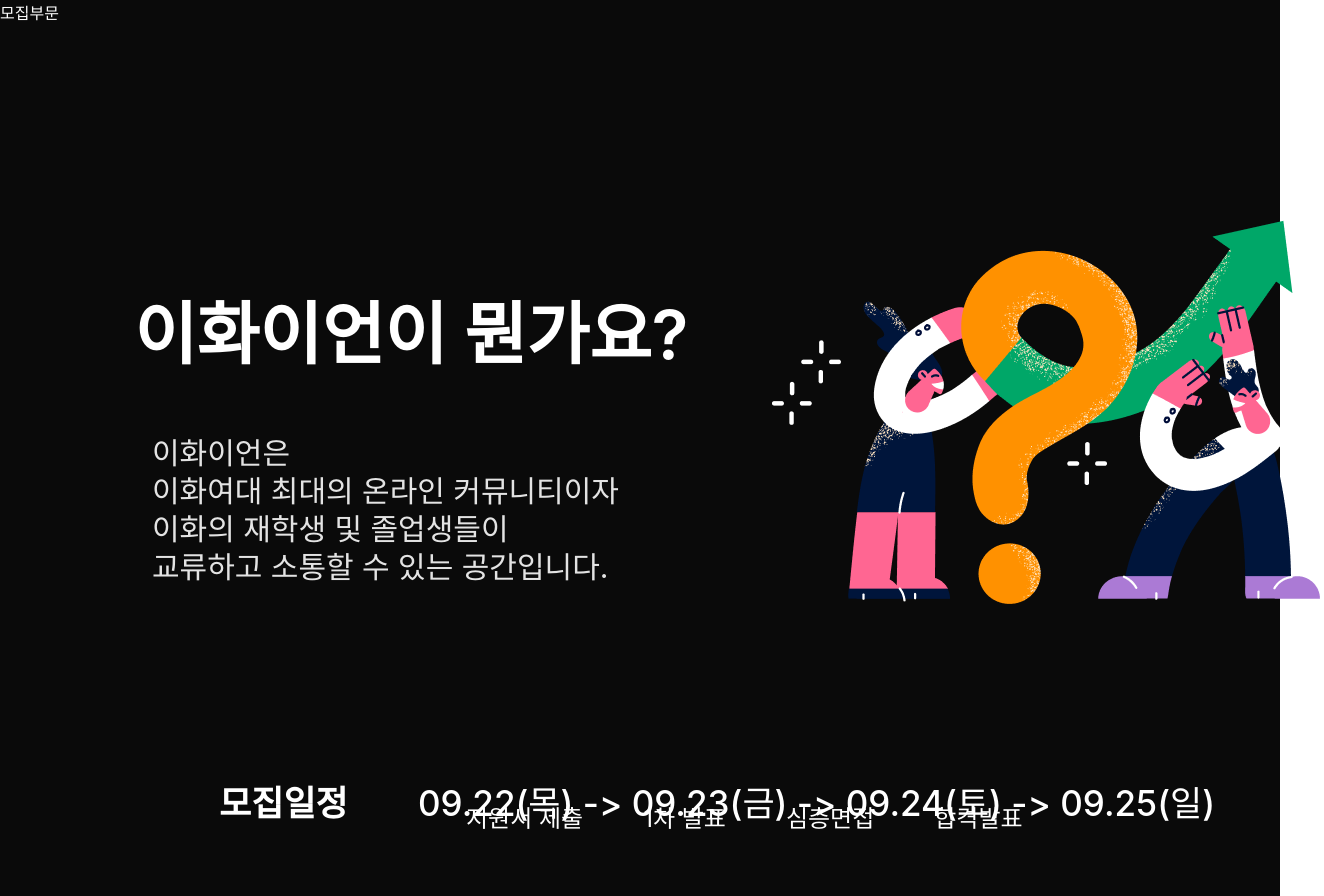
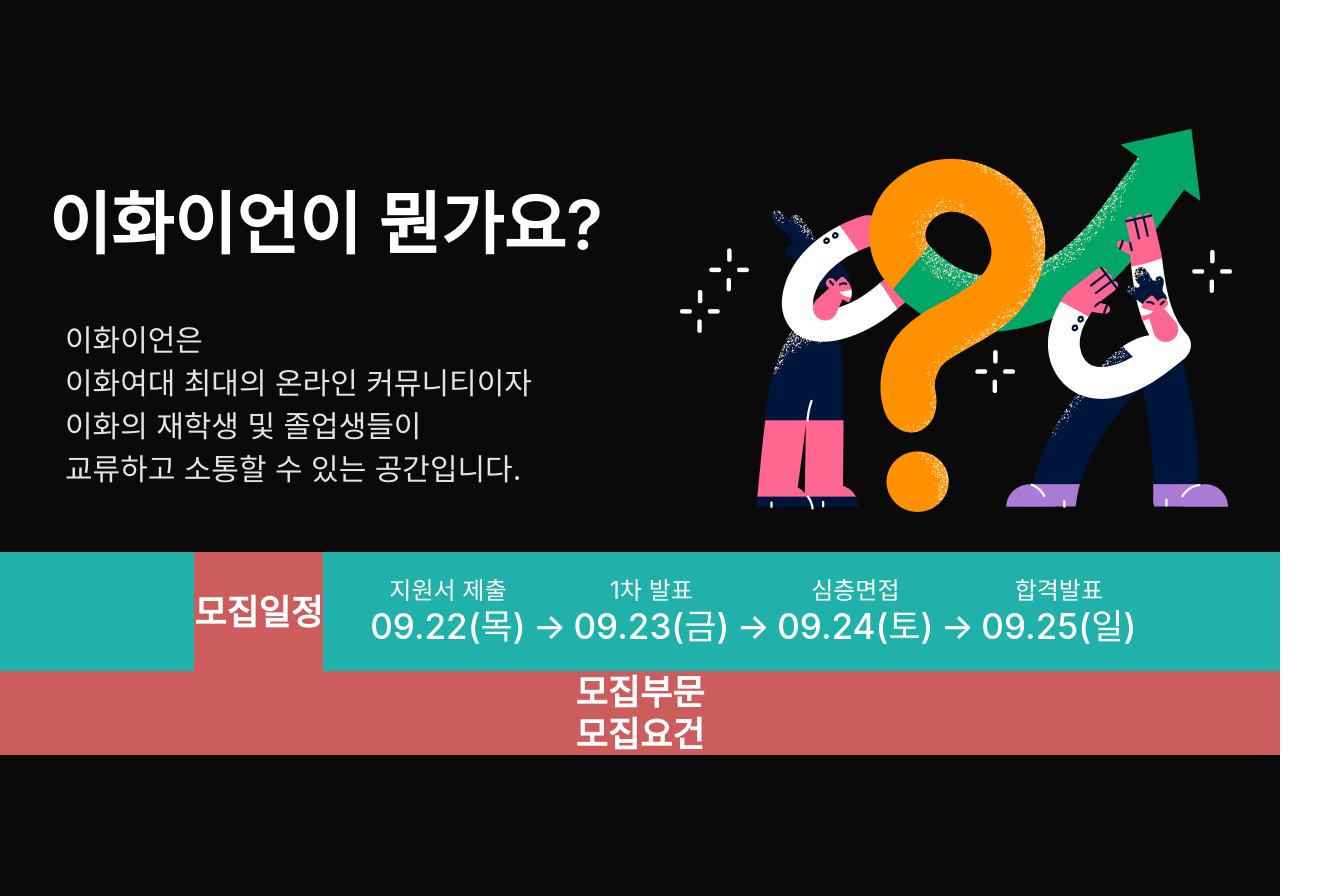
Before and after one commit to hyeinNa/recruiting_2023, a React (Create React App) app in the folder client/: page /ewhaianInfo in a window 1280 px wide. Shown: the top 896 px of the page, 1324 px wide, since content can reach past the window. Built offline with nearby package versions, Linux system fonts and the light colour scheme.

Commit message:
모집 일정 작성

```diff
--- a/client/src/components/views/EwhaianInfo.css
+++ b/client/src/components/views/EwhaianInfo.css
@@ -13,26 +13,33 @@
     background: #0A0A0A;
 }
 
+.info_inner_container {
+    padding-top: 10%;
+    display: flex;
+    justify-content: center;
+}
+
+.info_inner_inner_container {
+    margin-right: 3%;
+    display: flex;
+    flex-direction: column;
+}
 
 .info_content_title{
-    position: absolute;
-    left: 134px;
-    top: 293px;
+
+    margin-top: 10%;
 
     font-weight: 600;
     font-size: 68px;
     line-height: 82px;
-
 
     color: #FFFFFF;
 
 }
 
 .info_content_text{
-    position: absolute;
-
-    left: 152px;
-    top: 434px;
+    margin-top: 10%;
+    margin-left: 3%;
 
     font-weight: 400;
     font-size: 30px;
@@ -43,70 +50,75 @@
     color: #E3E3E3;
 }
 
-.info_inner_container{
-    float: left;
+.info_content_text div{
+    margin-bottom: 5px;
+}
+
+.info_frame{
+    margin-left: 3%;
 }
 
 .info_frameImg{
-    position: absolute;
     width: 552px;
     height: 420px;
-    left: 772px;
-    top: 220px;
-
-    float: left;
 }
 
 .info_recruitment{
+    display: flex;
+    flex-direction: column;
+
     color: #FFFFFF;
+    background-color: pink;
 }
 
 .info_recruitment_schedule{
+    display: flex;
+    background-color: lightseagreen;
+    justify-content: center;
 
 }
 
-.info_recruitment_title1{
-    position: absolute;
-    width: 129px;
-    height: 42px;
-    left: 219px;
-    top: 782px;
-
+.info_recruitment_title{
+    display: flex;
     font-weight: 600;
     font-size: 35px;
     line-height: 42px;
+    text-align: center;
+    justify-content: center;
+    align-items: center;
+    background-color: indianred;
 }
 
-.info_recruitment_schedule_stage {
+.info_recruitment_schedule_list {
     display: flex;
     list-style-type: none;
-    padding-left: 0;
-
-    position: absolute;
-    left: 436px;
-    top: 750px;
-
-    font-family: 'Inter';
-    font-style: normal;
     font-weight: 400;
     font-size: 24px;
     line-height: 29px;
 }
 
-li{
-    margin:30px;
+.info_recruitment_schedule_list li{
+    padding-left: 1%;
+    padding-right: 1%;
+}
+
+.info_recruitment_schedule_stage{
+    text-align: center;
 }
 
 .info_recruitment_schedule_date{
-    position: absolute;
-    left: 418px;
-    top: 782px;
-
+    text-align: center;
     font-weight: 500;
     font-size: 35px;
     line-height: 42px;
 }
 
+.arrow{
+    font-weight: 500;
+    font-size: 35px;
+    margin-top: 5%;
+}
+
 @media screen and(max-width: 768px) {
 
 }
--- a/client/src/components/views/EwhaianInfo.js
+++ b/client/src/components/views/EwhaianInfo.js
@@ -5,6 +5,7 @@
   return (
     <div className="info_container">
         <div className="info_inner_container">
+            <div className="info_inner_inner_container">
                 <div className="info_content_title">이화이언이 뭔가요?</div>
                 <div className="info_content_text">
                     <div>이화이언은</div>
@@ -20,27 +21,40 @@
                     alt="infoFrame"
                 />
             </div>
+        </div>
+
         <div className="info_recruitment">
             <div className="info_recruitment_schedule">
-                  <div className="info_recruitment_title1">
-                      모집일정
+                  <div className="info_recruitment_title">모집일정</div>
+                  <div className="info_recruitment_content1">
+                    <ul className="info_recruitment_schedule_list">
+                        <li>
+                              <div className="info_recruitment_schedule_stage">지원서 제출</div>
+                              <div className="info_recruitment_schedule_date">09.22(목)</div>
+                          </li>
+                          <div className="arrow">&#8594;</div>
+                          <li>
+                              <div className="info_recruitment_schedule_stage">1차 발표</div>
+                              <div className="info_recruitment_schedule_date">09.23(금)</div>
+                          </li>
+                          <div className="arrow">&#8594;</div>
+                          <li>
+                              <div className="info_recruitment_schedule_stage">심층면접</div>
+                              <div className="info_recruitment_schedule_date">09.24(토)</div>
+                          </li>
+                          <div className="arrow">&#8594;</div>
+                          <li>
+                              <div className="info_recruitment_schedule_stage">합격발표</div>
+                              <div className="info_recruitment_schedule_date">09.25(일)</div>
+                        </li>
+                    </ul>
                   </div>
-                  <ul className="info_recruitment_schedule_stage">
-                    <li>지원서 제출</li>
-                    <li>1차 발표</li>
-                    <li>심층면접</li>
-                    <li>합격발표</li>
-                  </ul>
-                  <div className="info_recruitment_schedule_date">
-                      09.22(목) -&gt; 09.23(금) -&gt; 09.24(토) -&gt; 09.25(일)
-                  </div>
-
             </div>
             <div className="info_recruitment_section">
-                  <div>모집부문</div>
+                  <div className="info_recruitment_title">모집부문</div>
             </div>
             <div className="info_recruitment_requirements">
-
+                  <div className="info_recruitment_title">모집요건</div>
             </div>
 
 
```
Lines whose indentation alone changed are shown as unchanged.
